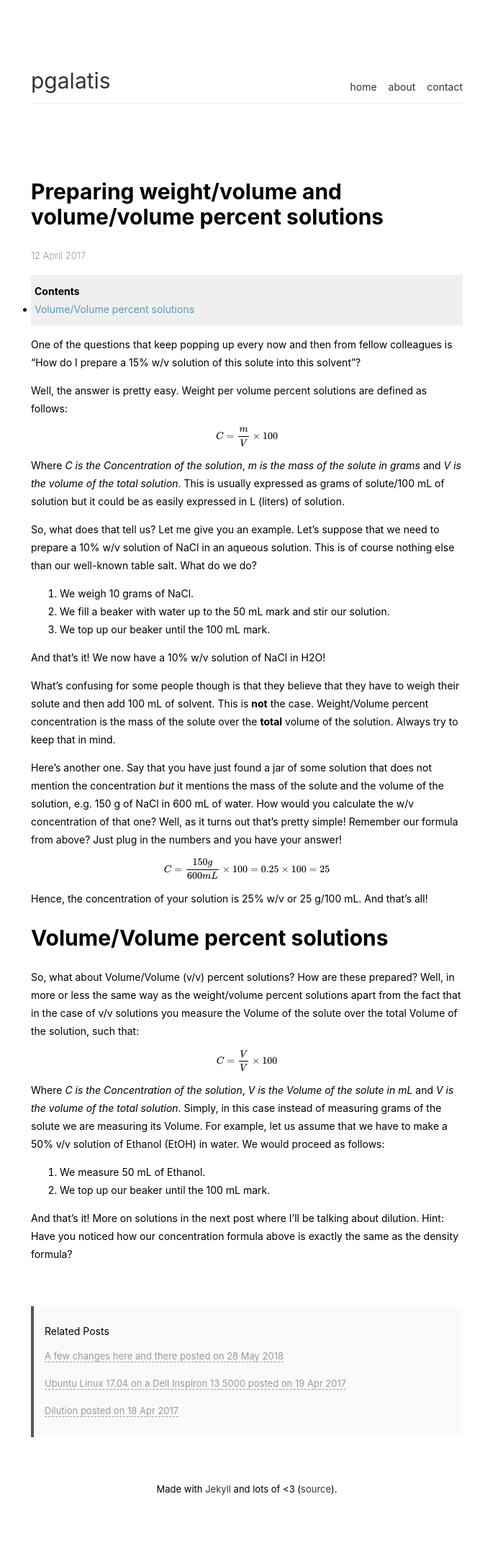
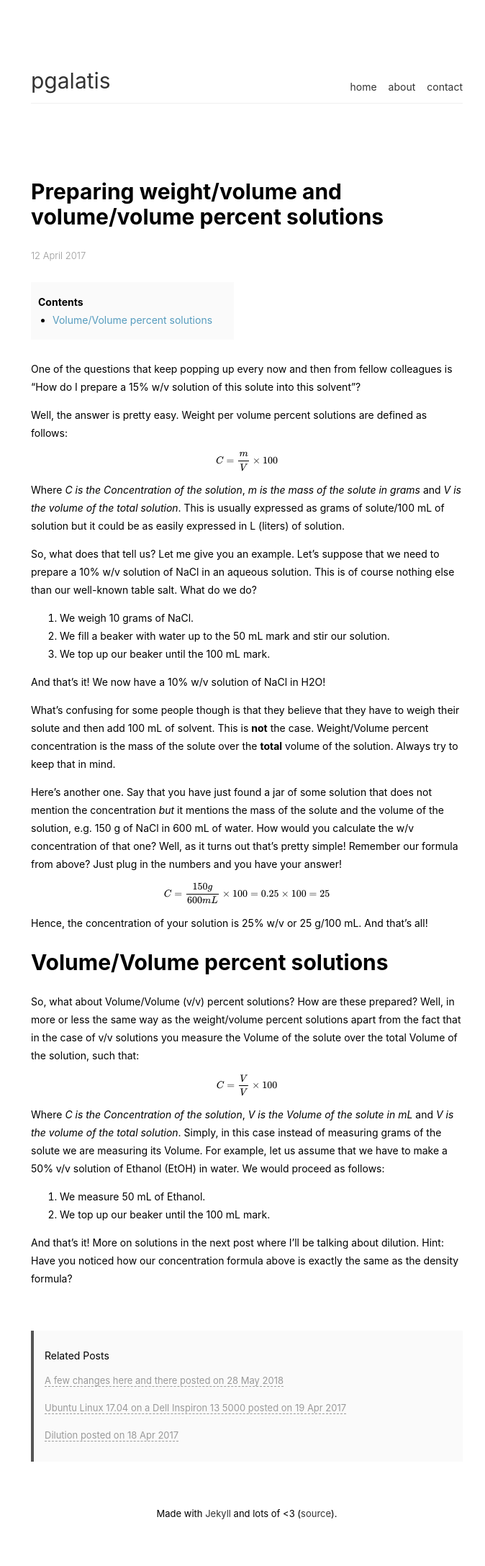
Before and after one commit to pgalatis/pgalatis.github.io, a Jekyll site: the page built from _posts/2017-04-12-preparing_weight_volume_percent_solutions.md, in a window 1280 px wide. Shown: the whole page at 72% size, without its empty margins (297-971 px from the left). Built offline with Jekyll 4.4.1, drawn with Linux system fonts in a browser that asks for light colours; nearby versions of some CDN libraries; formulas are drawn with MathJax 3; before the commit the page ends 2142 px from its top, so only the background shows below that.

Commit message:
Update style.css

```diff
--- a/css/style.css
+++ b/css/style.css
@@ -160,6 +160,7 @@ header.top:after {
 #markdown-toc::before {
     content: "Contents";
     font-weight: bold;
+    margin-left: -20px;
 }
 
 #markdown-toc ul {
@@ -167,8 +168,10 @@ header.top:after {
 
 #markdown-toc {
     border: none;
-    padding: 10px 5px;
-    background-color: #efefef;
+    padding: 15px 30px;
+    /* list-style: decimal; */
+    display: inline-block;
+    background-color: rgba(236, 236, 236, 0.28);
 }
 
 aside.related {
```
